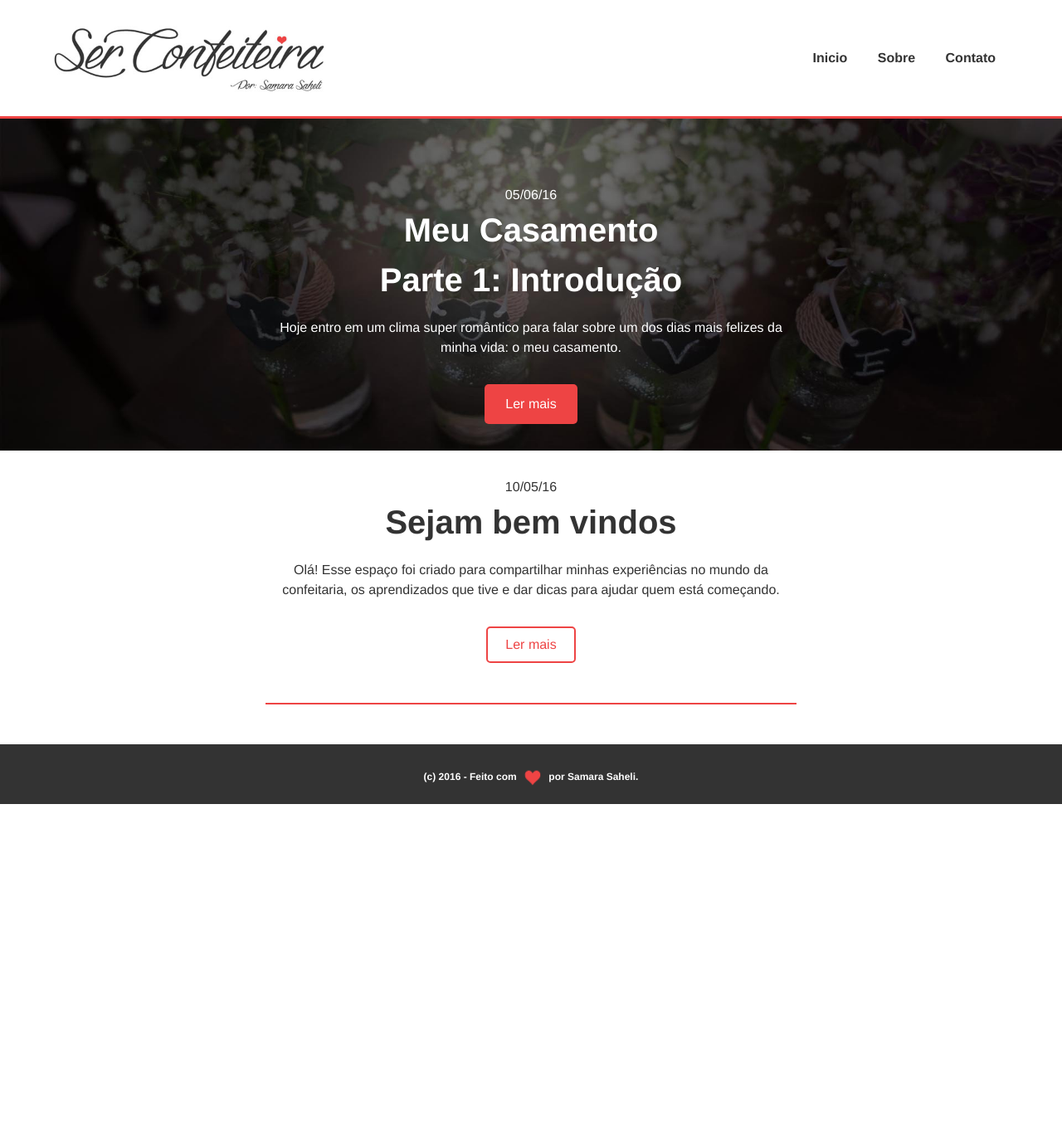
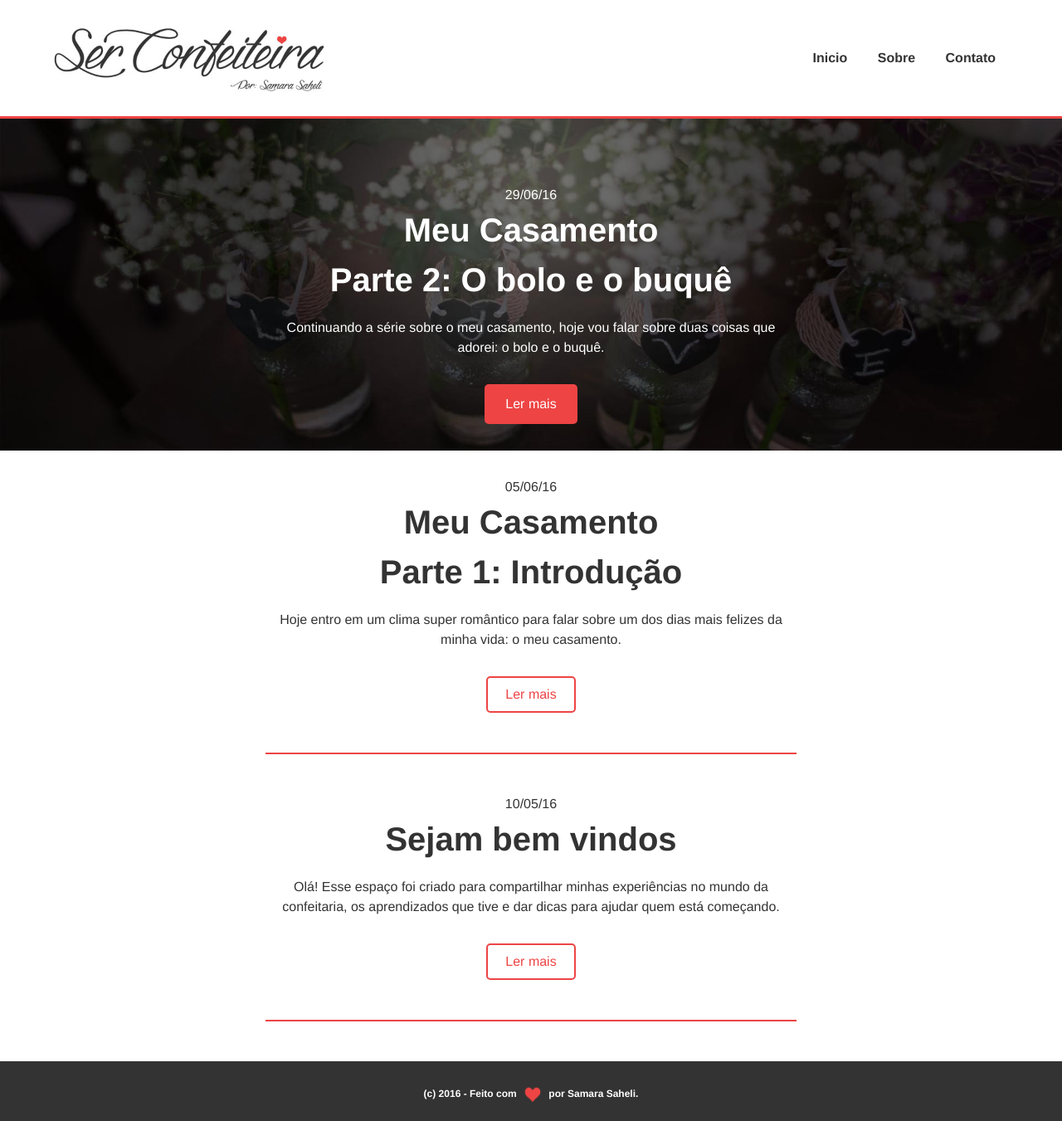
Before and after one commit to cassiocardoso/serconfeiteira, a Jekyll site: the page built from index.html, in a window 1280 px wide. Shown: the whole page at 83% size. Built offline with Jekyll 4.4.1, drawn with Linux system fonts in a browser that asks for light colours; the list of posts is cut into pages by our own code; before the commit the page ends 969 px from its top, so only the background shows below that.

Commit message:
:books: Add new post: Casamento pt2.

```diff
--- /dev/null
+++ b/_posts/2016-06-29-meu-casamento-parte-2.md
@@ -0,0 +1,64 @@
+---
+layout: post
+title: "Meu Casamento<br>Parte 2: O bolo e o buquê"
+subtitle: "Continuando a série sobre o meu casamento, hoje vou falar sobre duas coisas que adorei: o bolo e o buquê."
+date: 2016-06-29
+categories: [Casamento]
+tags: [Casamento, Decoração, Bolo de Casamento, Buquê de noiva]
+featured: true
+background_image: /assets/images/posts/casamento01_banner.jpg
+---
+
+Olá pessoal, hoje vou dar continuidade à série de posts sobre o meu casamento, para falar de duas coisas que adorei: o bolo e o meu buquê.
+
+No início eu gostaria de, eu mesma, ter feito os docinhos e o bolo do meu casamento. Mas minhas tias me acharam maluca de querer fazer essas coisas para o meu próprio casamento (e elas estavam certas! rs), eu não teria tempo de dar conta da produção deles, além de cuidar dos outros detalhes como a decoração, lembrancinhas, e tudo mais que envolve o dia da noiva e o casamento.
+
+Depois de brigar muito com meu eu interior, que ficava me dizendo que eu deveria fazer, cheguei a conclusão de que não seria possível dar conta de tudo. Por isso foquei em outros projetos que já havia decidido fazer: as lembrancinhas, a decoração e um buquê especial.
+
+## O meu buquê
+
+Eu estava dando uma olhada no Pinterest para buscar algumas referências de decoração quando vi a foto de um buquê de noiva feito de corações, todo artesanal. Na hora cismei que queria um igual para jogar para as meninas, ainda mais porque eu acho uma judiação jogar um buquê de flores naturais e elas estragarem na disputa para ver quem fica com ele.
+
+Mas é claro que eu não iria comprar um buquê desses pronto, eu queria fazer o meu próprio. Sabia que conseguiria dar conta e assim eu tinha a certeza de que ele ficaria exatamente como eu queria. Modéstia a parte, ele ficou muito fofo, deu um toque todo especial na cerimônia e na decoração do ambiente, e ninguém acreditou quando contei que fui eu mesma quem fiz. Por isso, aqui estão as provas!
+
+### Materiais usados
+
+<figure>
+  <img src="" alt="Materiais utilizados na produção do meu buquê">
+  <figcaption>Os materiais que utilizei para a produção do meu buquê.</figcaption>
+</figure>
+
+- Material 1
+- Material 2
+- Material 3
+- Material 4
+- ...
+
+### Produção
+
+Lorem ipsum dolor sit amet. Lorem ipsum dolor sit amet. Lorem ipsum dolor sit amet. Lorem ipsum dolor sit amet. Lorem ipsum dolor sit amet. Lorem ipsum dolor sit amet. Lorem ipsum dolor sit amet. Lorem ipsum dolor sit amet. Lorem ipsum dolor sit amet. Lorem ipsum dolor sit amet. Lorem ipsum dolor sit amet. Lorem ipsum dolor sit amet.
+
+<figure>
+  <img src="" alt="Foto da produção do buquê">
+  <figcaption></figcaption>
+</figure>
+
+### Resultado final
+
+Lorem ipsum dolor sit amet. Lorem ipsum dolor sit amet. Lorem ipsum dolor sit amet. Lorem ipsum dolor sit amet. Lorem ipsum dolor sit amet. Lorem ipsum dolor sit amet. Lorem ipsum dolor sit amet. Lorem ipsum dolor sit amet. Lorem ipsum dolor sit amet. Lorem ipsum dolor sit amet. Lorem ipsum dolor sit amet. Lorem ipsum dolor sit amet.
+
+<figure>
+  <img src="" alt="Foto do buquê na mesa de decoração">
+  <figcaption></figcaption>
+</figure>
+
+O grande momento: hora de colocar o buquê à prova.
+
+<figure>
+  <img src="" alt="Foto da hora de jogar o buquê">
+  <figcaption></figcaption>
+</figure>
+
+## O bolo
+
+Apesar de ter sido uma cerimônia pequena, eu ainda acabei fazendo bastante coisa, por isso algumas coisas tive que deixar de lado e confiar no trabalho de outras pessoas. Uma dessas coisas foi o bolo.
```
Also changed, not shown: _posts/2016-06-05-meu-casamento-parte-1.md (+1 -1 lines).
